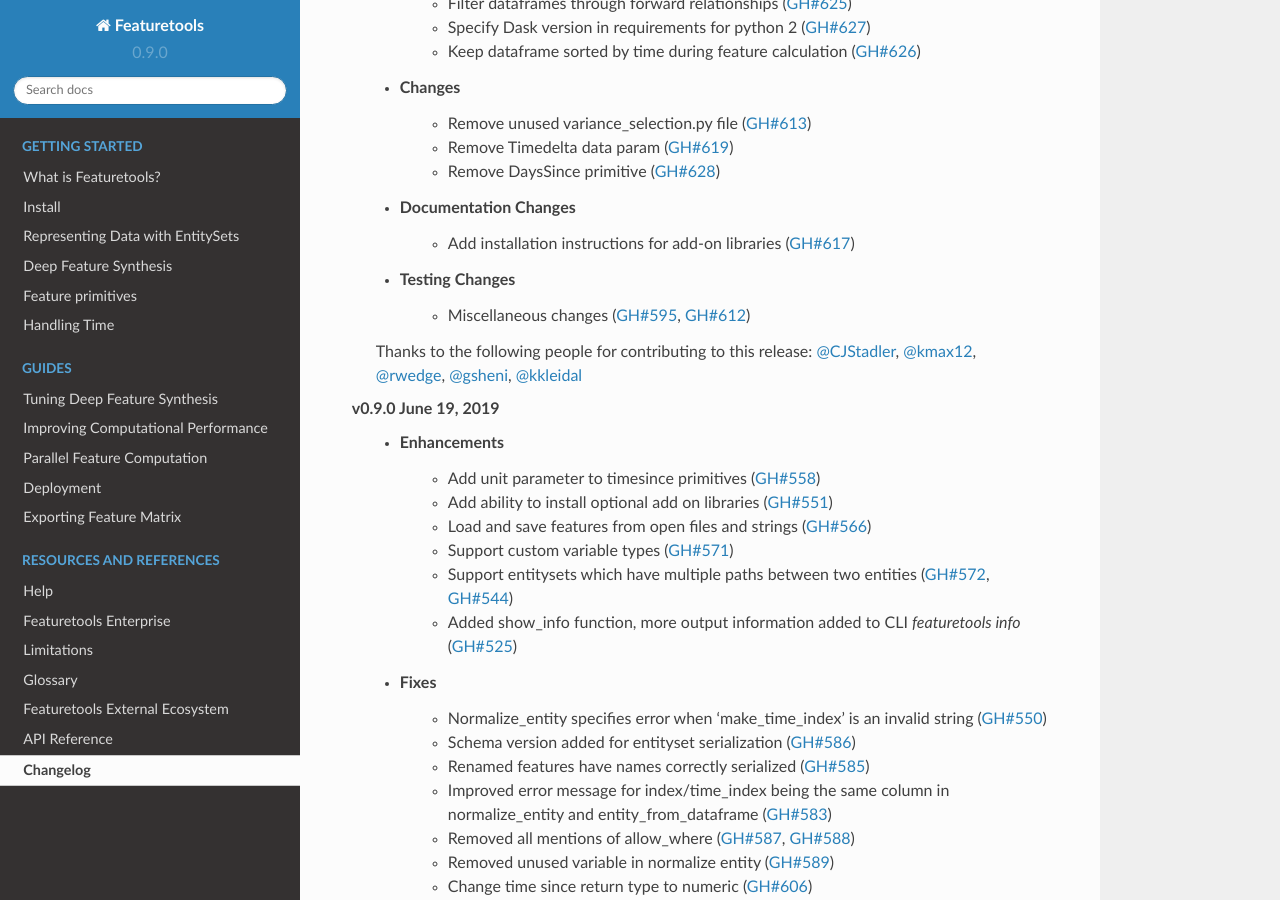
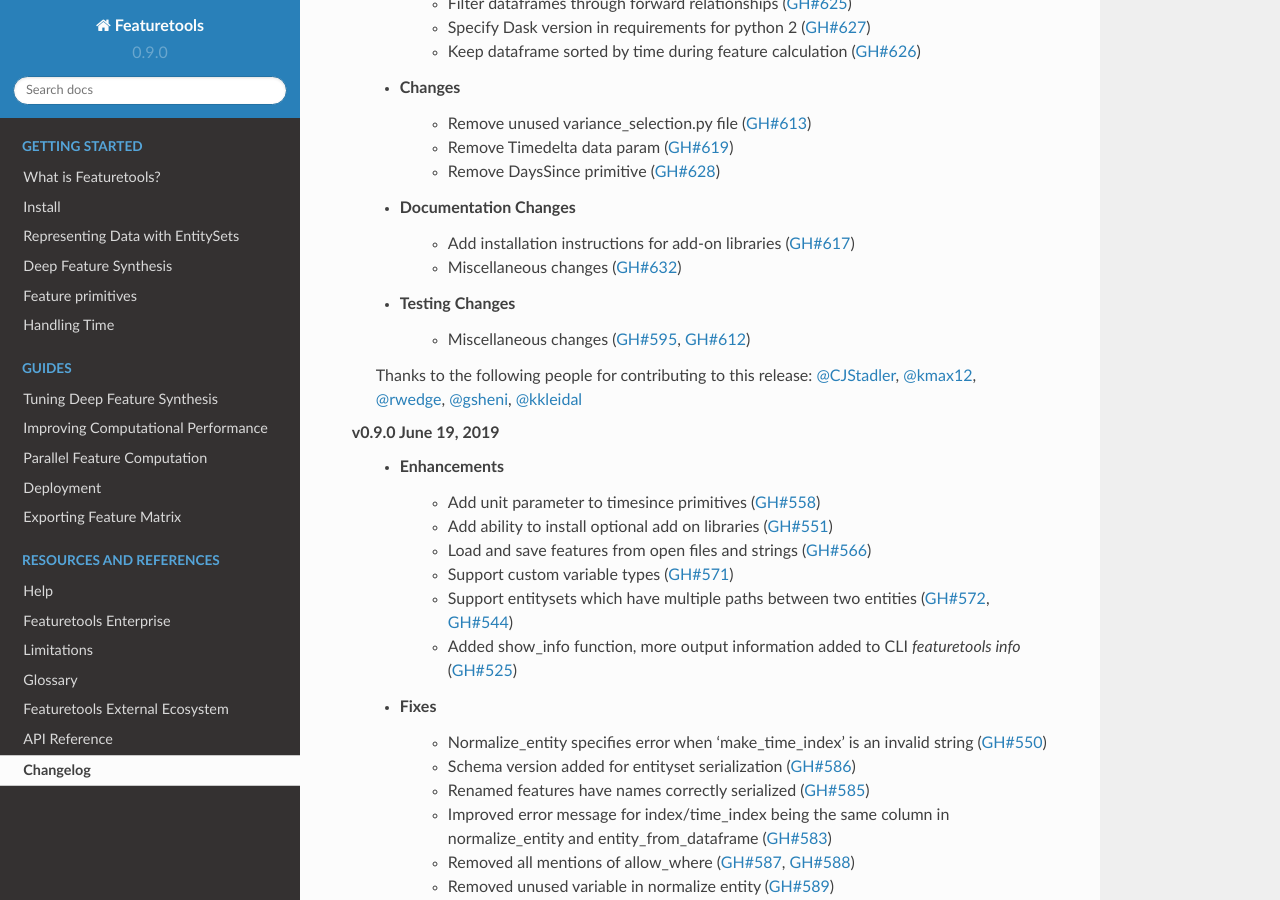
Before and after one commit to alteryx/featuretools, a Sphinx documentation site: the page built from docs/source/changelog.rst, in a window 1280 px wide and 900 px high, scrolled down 403 px. Built offline with Sphinx 7.4.7 and the Read the Docs theme 2.0.0, drawn with Linux system fonts in a browser that asks for light colours; pages that are not in the unit, such as notebooks, are missing from menus.

Commit message:
Update changelog

```diff
--- a/docs/source/changelog.rst
+++ b/docs/source/changelog.rst
@@ -18,6 +18,7 @@
         * Remove DaysSince primitive (:pr:`628`)
     * Documentation Changes
         * Add installation instructions for add-on libraries (:pr:`617`)
+        * Miscellaneous changes (:pr:`632`)
     * Testing Changes
         * Miscellaneous changes (:pr:`595`, :pr:`612`)
 
```
